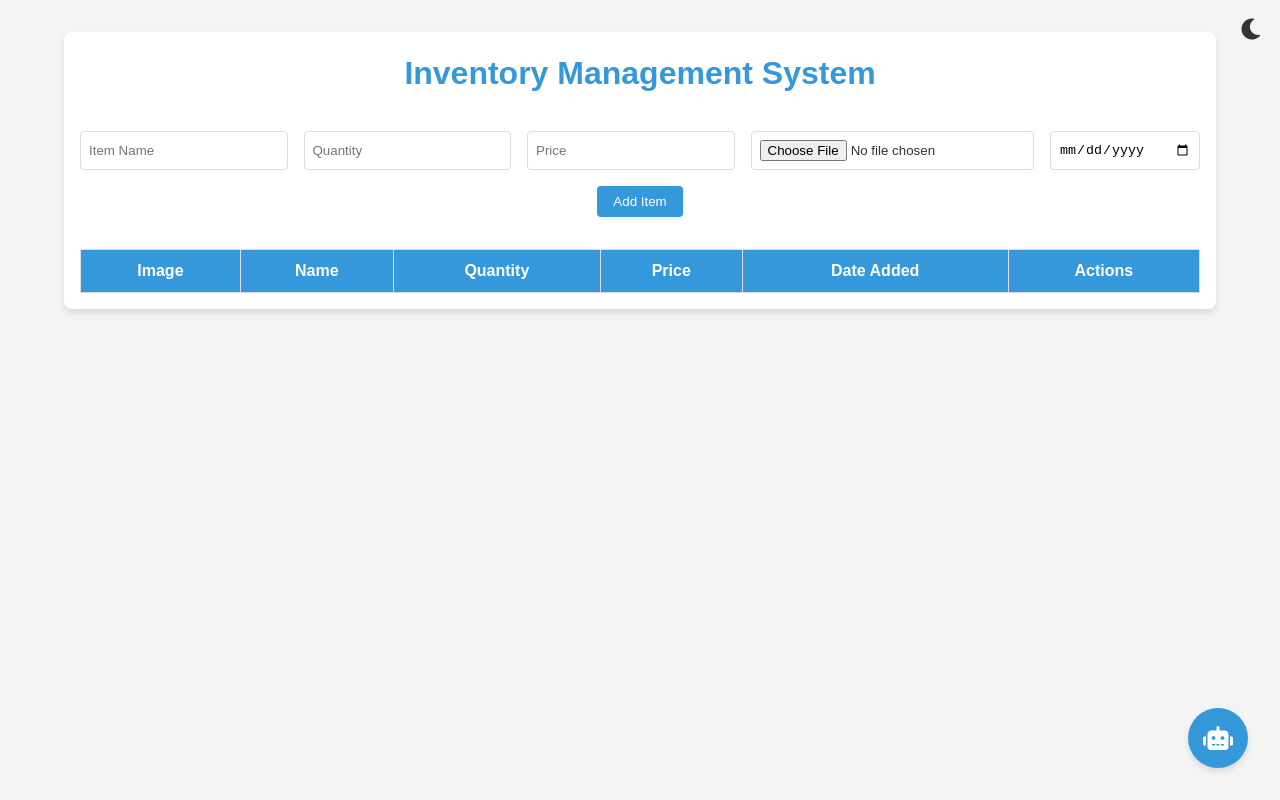
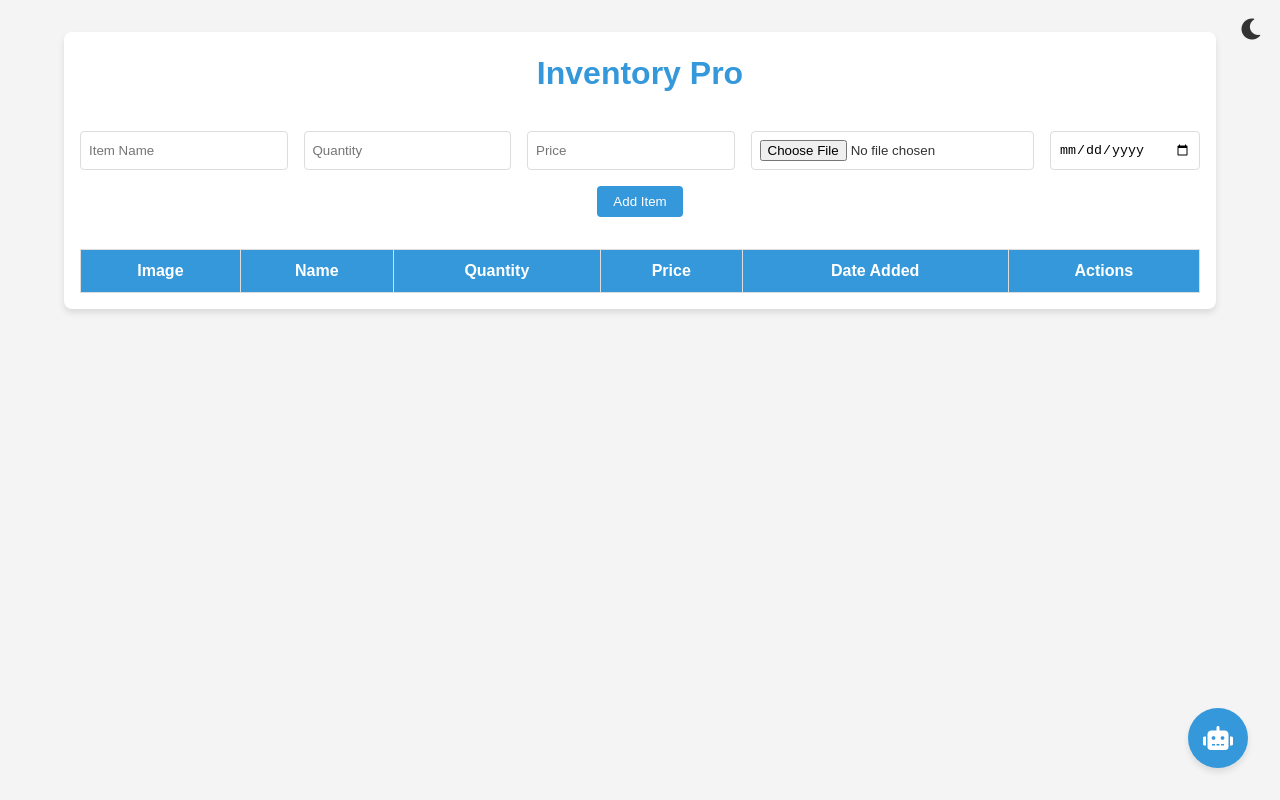
Before and after one commit to Aravind066390/inventory-system-management, a plain HTML site: page index.html in a window 1280 px wide. Drawn offline with Linux system fonts and the light colour scheme.

Commit message:
Update index.html

```diff
--- a/index.html
+++ b/index.html
@@ -3,9 +3,10 @@
 <head>
     <meta charset="UTF-8">
     <meta name="viewport" content="width=device-width, initial-scale=1.0">
-    <title>Inventory Management System</title>
+    <title>Inventory Pro</title>
+    <link href="https://fonts.googleapis.com/css2?family=Inter:wght@300;400;500;600;700&display=swap" rel="stylesheet">
+    <link rel="stylesheet" href="https://cdnjs.cloudflare.com/ajax/libs/font-awesome/6.0.0-beta3/css/all.min.css">
     <link rel="stylesheet" href="styles.css">
-    <link rel="stylesheet" href="https://cdnjs.cloudflare.com/ajax/libs/font-awesome/6.0.0-beta3/css/all.min.css">
 </head>
 <body>
     <!-- Theme Toggle -->
@@ -35,7 +36,7 @@
 
     <!-- Main Inventory Container -->
     <div class="container">
-        <h1>Inventory Management System</h1>
+        <h1>Inventory Pro</h1>
 
         <!-- Add Item Form -->
         <form id="inventoryForm">
```
